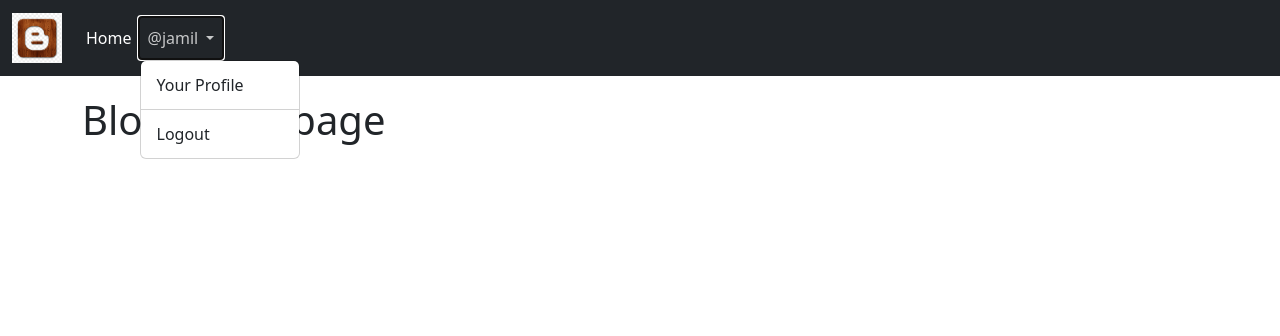
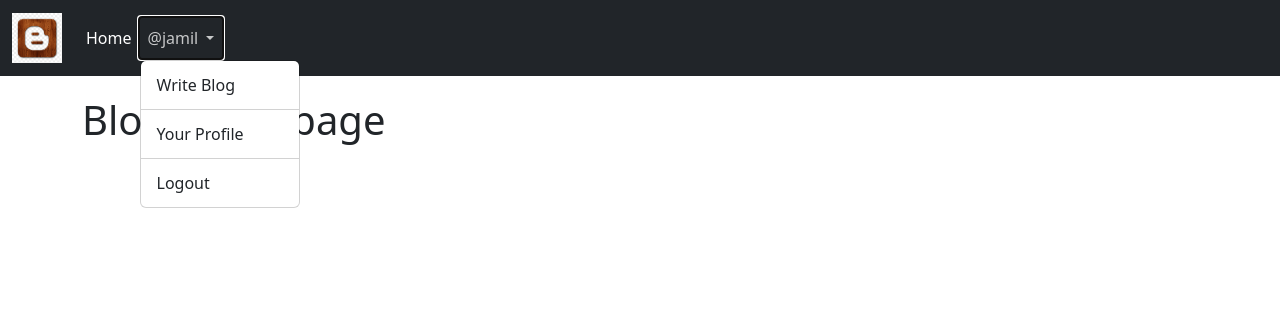
Before and after one commit to JamilRayhan/Blog-Project, a Django app: page /blog/ in a window 1280 px wide, after a click that opens the changed part. Shown: the top 336 px of the page. Run offline with Django 4.2, Linux system fonts and the light colour scheme; a user stored in the database is signed in.

Commit message:
create blog

```diff
--- a/App_Blog/models.py
+++ b/App_Blog/models.py
@@ -28,3 +28,7 @@ class Comment(models.Model):
 class Likes(models.Model):
     blog=models.ForeignKey(Blog,on_delete=models.CASCADE,related_name='liked_blog')
     user = models.ForeignKey(User, on_delete=models.CASCADE,related_name='liker_user')
+
+
+    def __str__(self):
+        return self.user + "likes" + self.blog
--- a/App_Blog/urls.py
+++ b/App_Blog/urls.py
@@ -5,5 +5,5 @@ app_name= 'App_Blog'
 
 urlpatterns = [
     path('',views.blog_list, name='blog_list'),
-
+    path('write/',views.CreateBlog.as_view(), name='create_blog'),
 ]
--- a/App_Blog/views.py
+++ b/App_Blog/views.py
@@ -1,6 +1,27 @@
-from django.shortcuts import render
-
+from django.forms.models import BaseModelForm
+from django.http import HttpResponse
+from django.shortcuts import render,HttpResponseRedirect
+from django.views.generic import CreateView,UpdateView,ListView,DetailView,View,TemplateView,DeleteView
+from App_Blog.models import Blog, Comment, Likes
+from django.urls import reverse, reverse_lazy
+from django.contrib.auth.decorators import login_required
+from django.contrib.auth.mixins import LoginRequiredMixin
+import uuid
 # Create your views here.
 
 def blog_list(request):
     return render(request,'App_Blog/blog_list.html', context= {})
+
+
+class CreateBlog(LoginRequiredMixin, CreateView):
+    model =Blog
+    template_name = 'App_Blog/create_blog.html'
+    fields=('blog_title','blog_content','blog_image')
+
+    def form_valid(self, form):
+        blog_obj = form.save(commit=False)
+        blog_obj.author = self.request.user
+        title = blog_obj.blog_title
+        blog_obj.slug = title.replace(" ","-")+"-"+str(uuid.uuid4())
+        blog_obj.save()
+        return HttpResponseRedirect(reverse('index'))
--- a/templates/base.html
+++ b/templates/base.html
@@ -38,9 +38,21 @@
                 @{{ user.username }}
               </a>
               <ul class="dropdown-menu " aria-labelledby="navbarDropdownMenuLink">
-                <li><a class="dropdown-item" href="{% url 'App_Login:profile' %}">Your Profile</a></li>
-                <li><hr class="dropdown-divider"></li>
-                <li><a class="dropdown-item" href="{% url 'App_Login:logout' %}">Logout</a></li>
+                <li>
+                  <a class="dropdown-item" href="{% url 'App_Blog:create_blog' %}">Write Blog</a>
+                </li>
+                <li>
+                  <hr class="dropdown-divider">
+                </li>
+                <li>
+                  <a class="dropdown-item" href="{% url 'App_Login:profile' %}">Your Profile</a>
+                </li>
+                <li>
+                  <hr class="dropdown-divider">
+                </li>
+                <li>
+                  <a class="dropdown-item" href="{% url 'App_Login:logout' %}">Logout</a>
+                </li>
               </ul>
             </li>
             {% else %}
```
Also changed, not shown: templates/App_Blog/blog_details.html (added, +8 -0 lines), templates/App_Blog/create_blog.html (added, +13 -0 lines), templates/App_Blog/edit_blog.html (added, +8 -0 lines), templates/App_Blog/my_blogs.html (added, +8 -0 lines).
